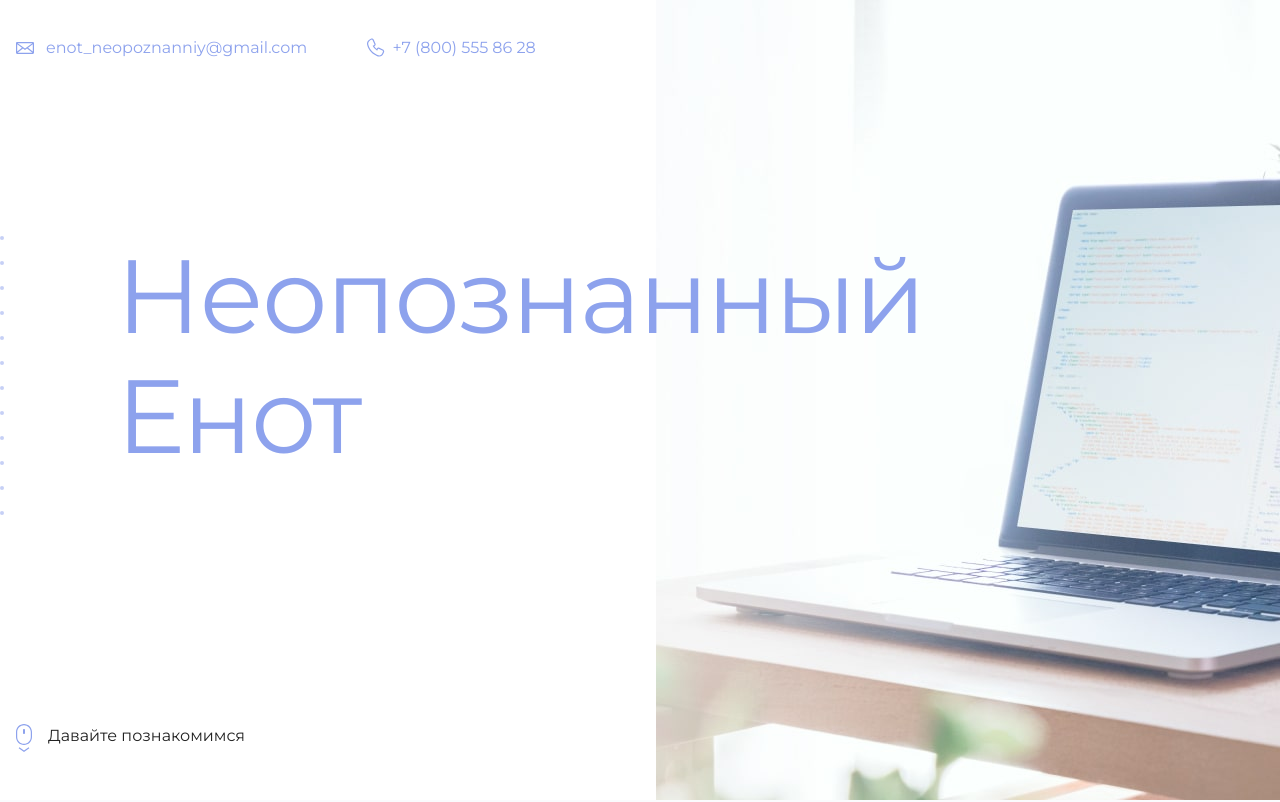
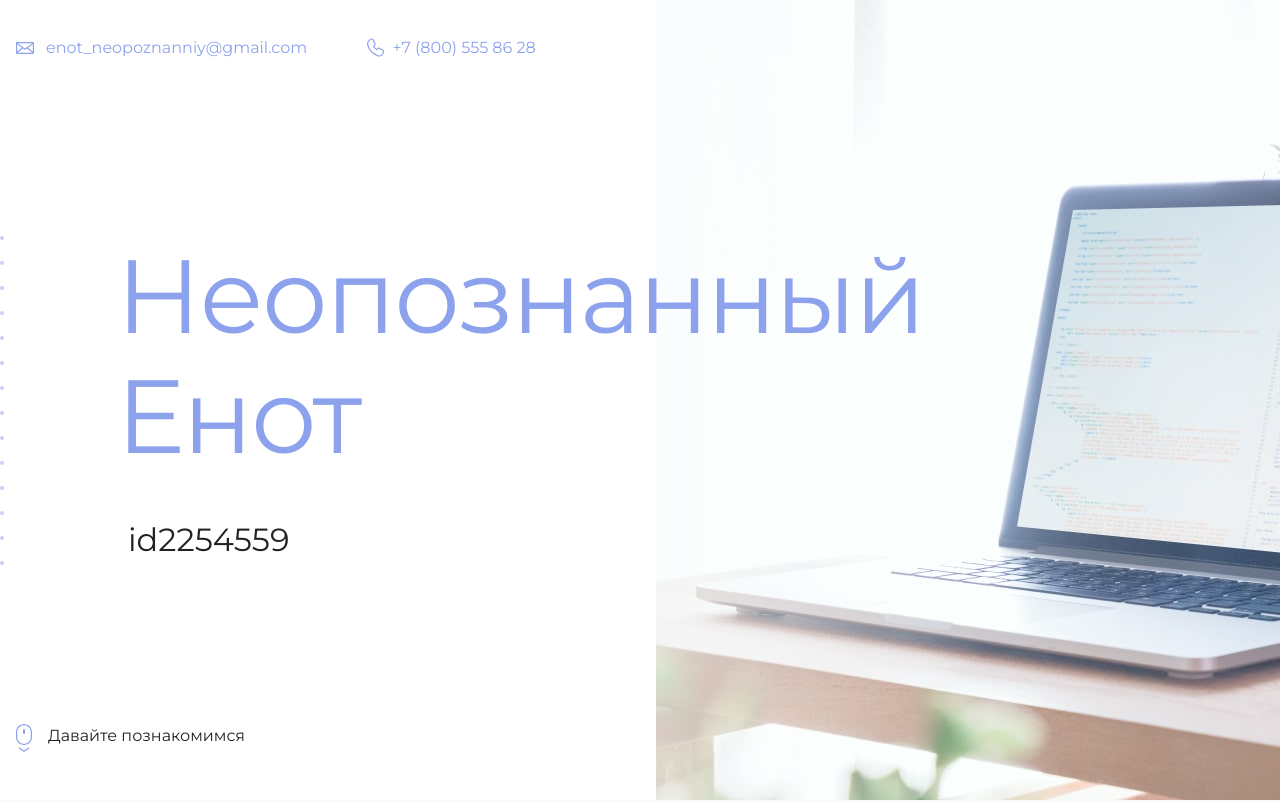
Before and after one commit to Alex88GitHub/my-site-example-, a plain HTML site: page index.html in a window 1280 px wide. Shown: the top 802 px of the page. Drawn offline with Linux system fonts and the light colour scheme.

Commit message:
Добавляет id

```diff
--- a/index.html
+++ b/index.html
@@ -19,7 +19,7 @@
       <section class="hero-image">
         <div class="container">
           <h1 class="heading">Неопознанный Енот</h1>
-          <p><!-- Тут ваш id на сайте Академии --></p>
+          <p>id2254559</p>
         </div>
       </section>
 
```
